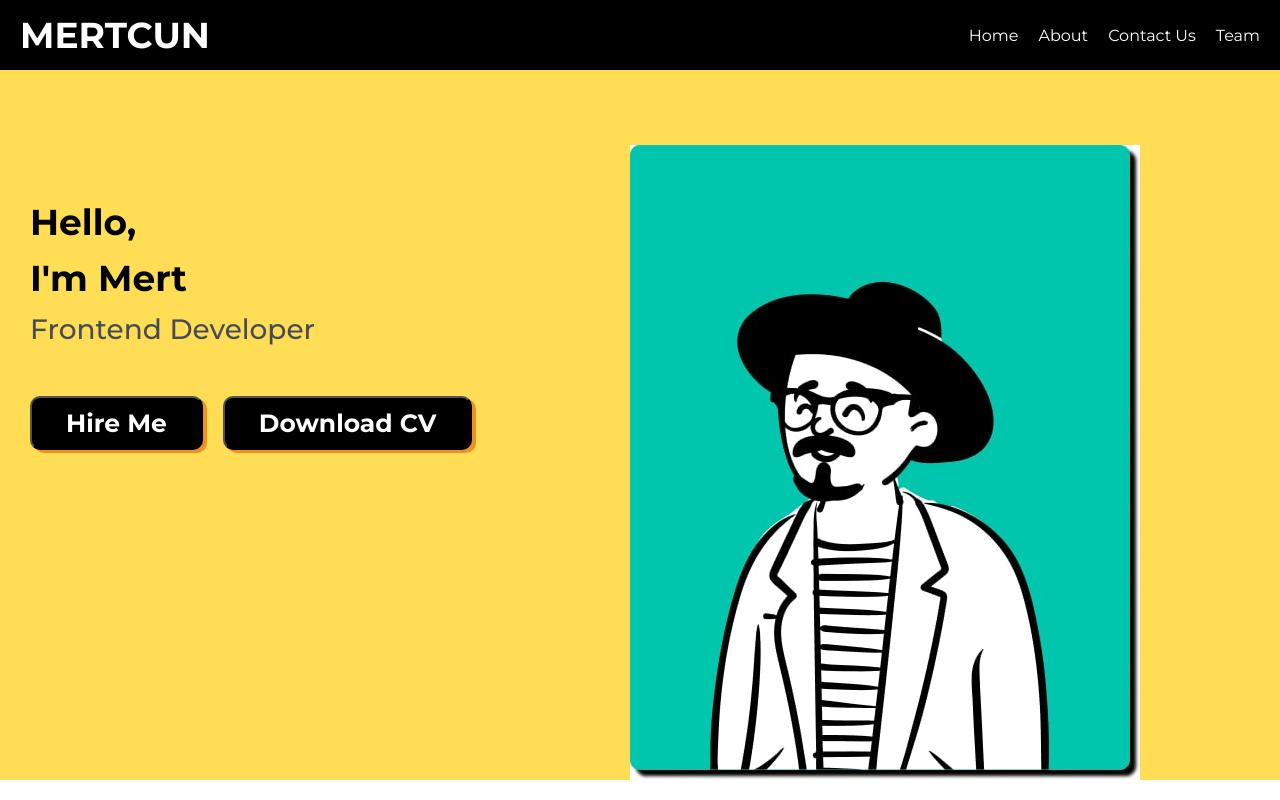
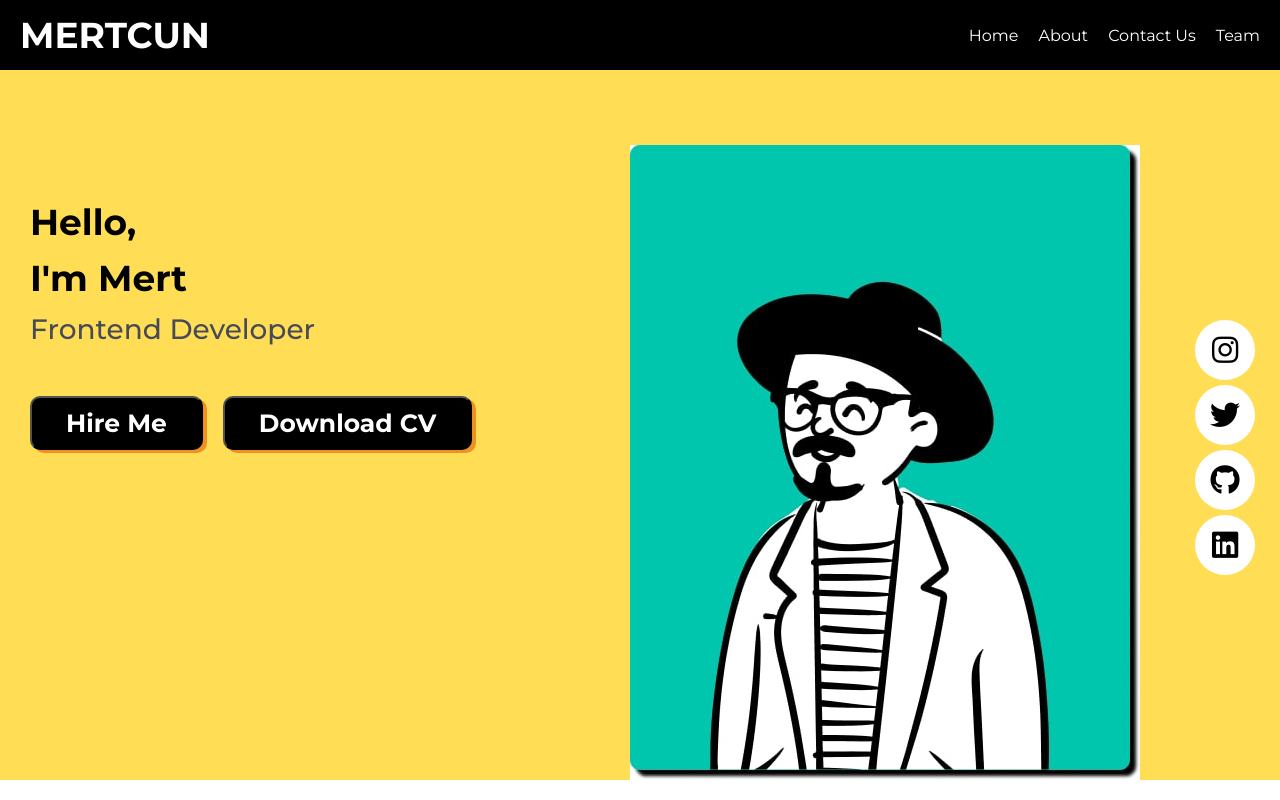
Before and after one commit to mertcun/pausiber-fe-workshop, a plain HTML site: page index.html in a window 1280 px wide. Drawn offline with Linux system fonts and the light colour scheme.

Commit message:
feat:add social media button & button animation

```diff
--- a/index.html
+++ b/index.html
@@ -1,13 +1,16 @@
 <!DOCTYPE html>
 <html lang="en">
+
 <head>
     <meta charset="UTF-8">
     <meta http-equiv="X-UA-Compatible" content="IE=edge">
     <meta name="viewport" content="width=device-width, initial-scale=1.0">
     <title>Portfolio</title>
+    <link rel="stylesheet" href="https://cdnjs.cloudflare.com/ajax/libs/font-awesome/6.2.1/css/all.min.css">
     <link rel="stylesheet" href="./style.css">
 </head>
 <body>
+
     <nav>
         <div class="logo-container">MERTCUN</div>
         <div class="nav-container">
@@ -46,5 +49,31 @@
                 </div>
         </div>
     </main>
+    <div class="social-container">
+        <a href="">
+            <div class="social-item instagram">
+                <i class="fa-brands fa-instagram"></i>
+            </div>
+        </a>
+
+        <a href="">
+            <div class="social-item twitter">
+                <i class="fa-brands fa-twitter"></i>
+            </div>
+        </a>
+
+        <a href="">
+            <div class="social-item github">
+                <i class="fa-brands fa-github"></i>
+            </div>
+        </a>
+
+        <a href="">
+            <div class="social-item linkedin">
+                <i class="fa-brands fa-linkedin"></i>
+            </div>
+        </a>
+    </div>
 </body>
+
 </html>
--- a/style.css
+++ b/style.css
@@ -43,7 +43,13 @@ nav{
 .nav-container ul .nav-link{
     margin-right: 20px;
     color: white;
+    border: none;
     text-transform: capitalize;
+    transition: .4s all ease-in-out;
+}
+
+.nav-container ul .nav-link:hover {
+    border-bottom: 2px solid white;
 }
 
 .nav-container ul .nav-link:last-child{
@@ -109,9 +115,73 @@ main .main-container .main-infos-content .button-content button{
 
 main .main-container .main-infos-content .button-content button:hover{
     box-shadow: -4px -4px 0px 0px #eb7711bf;
+    animation: shake .3s 2 linear;
 }
 
 main .main-container .main-image{
     width: 500px;
     background-color: transparent;
 }
+
+.social-container {
+    position: absolute;
+    right: 25px;
+    top: 40%;
+}
+
+.social-container a .social-item {
+    font-size: 30px;
+    background-color: #fff;
+    border-radius: 50%;
+    width: 60px;
+    height: 60px;
+    display: flex;
+    justify-content: center;
+    align-items: center;
+    margin-bottom: 5px;
+    transition: .3s all ease-in-out;
+}
+
+.social-container a .social-item.instagram:hover {
+    background-color: #E4405F;
+    color: white;
+}
+
+.social-container a .social-item.twitter:hover {
+    background-color: #1DA1F2;
+    color: white;
+}
+
+.social-container a .social-item.github:hover {
+    background-color: #171515;
+    color: white;
+}
+
+.social-container a .social-item.linkedin:hover {
+    background-color: #0A66C2;
+    color: white;
+}
+
+@keyframes shake {
+
+    0% {
+        transform: rotate(0deg);
+    }
+
+    25% {
+        transform: rotate(10deg);
+    }
+
+    50% {
+        transform: rotate(0deg);
+    }
+
+    75% {
+        transform: rotate(-10deg);
+    }
+
+    100% {
+        transform: rotate(0deg);
+    }
+
+}
```
